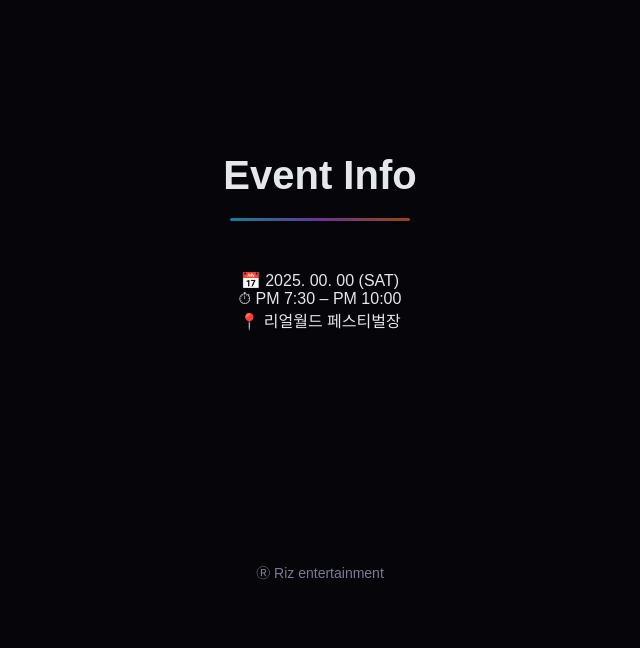
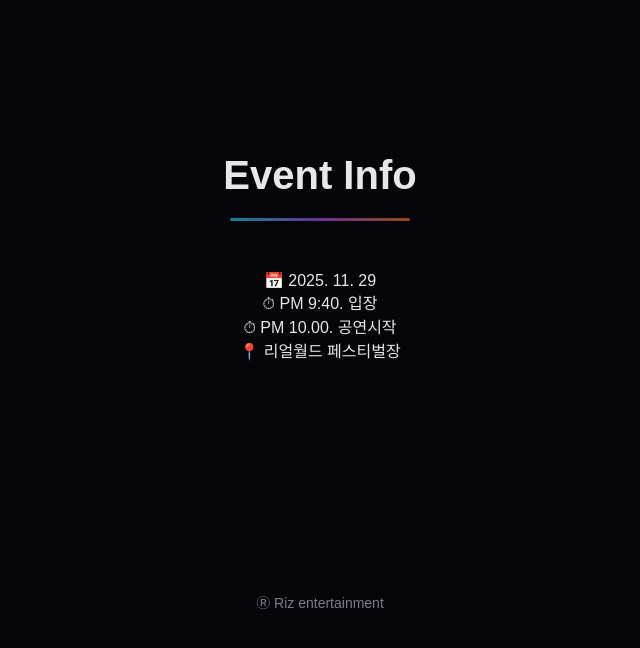
Before and after one commit to toussio/RZ, a plain HTML site: page index.html in a window 1280 px wide. Shown: the part 1895-2543 px from the top of the page, without its empty margins (320-960 px from the left). Drawn offline with Linux system fonts and the light colour scheme.

Commit message:
Update index.html

```diff
--- a/index.html
+++ b/index.html
@@ -363,8 +363,9 @@ body.lock-scroll{
     <div class="section-title">Event Info</div>
     <div class="divider"></div>
     <div class="section-text" style="text-align:center;">
-      📅 2025. 00. 00 (SAT)<br>
-      ⏱ PM 7:30 – PM 10:00<br>
+      📅 2025. 11. 29<br>
+      ⏱ PM 9:40. 입장  <br>
+      ⏱ PM 10.00. 공연시작  <br>
       📍 리얼월드 페스티벌장
     </div>
   </div>
```
